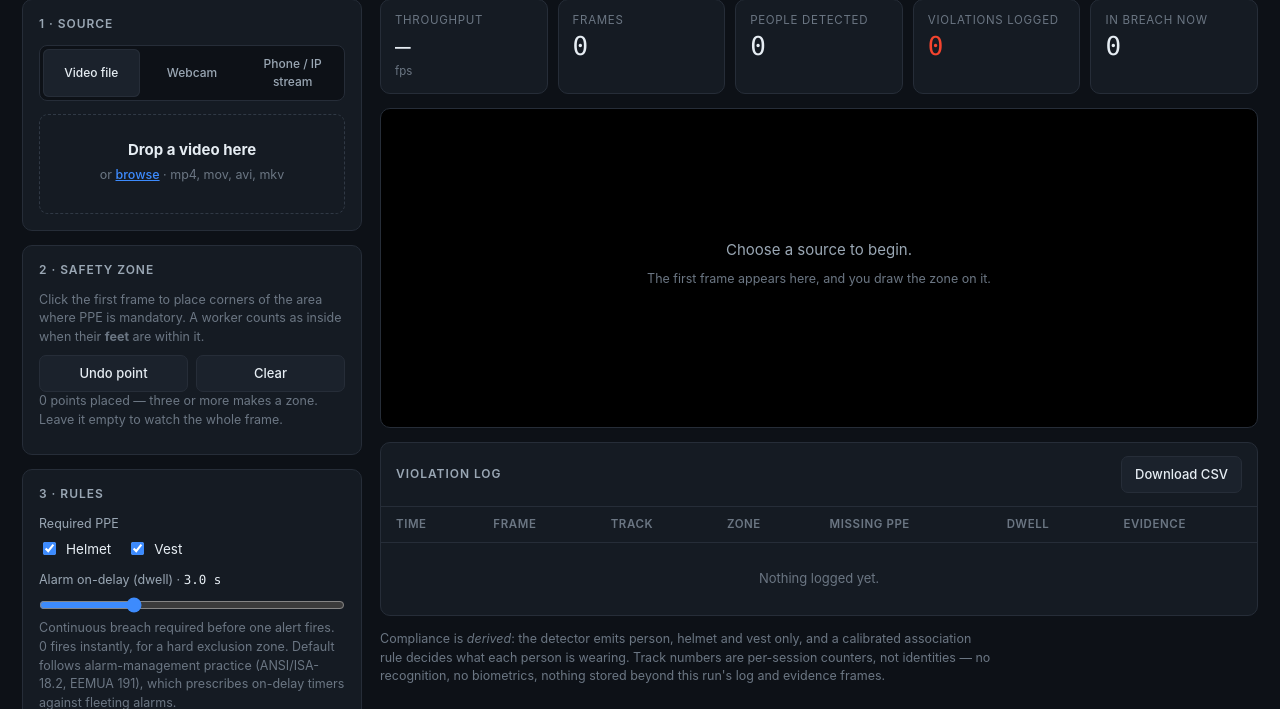
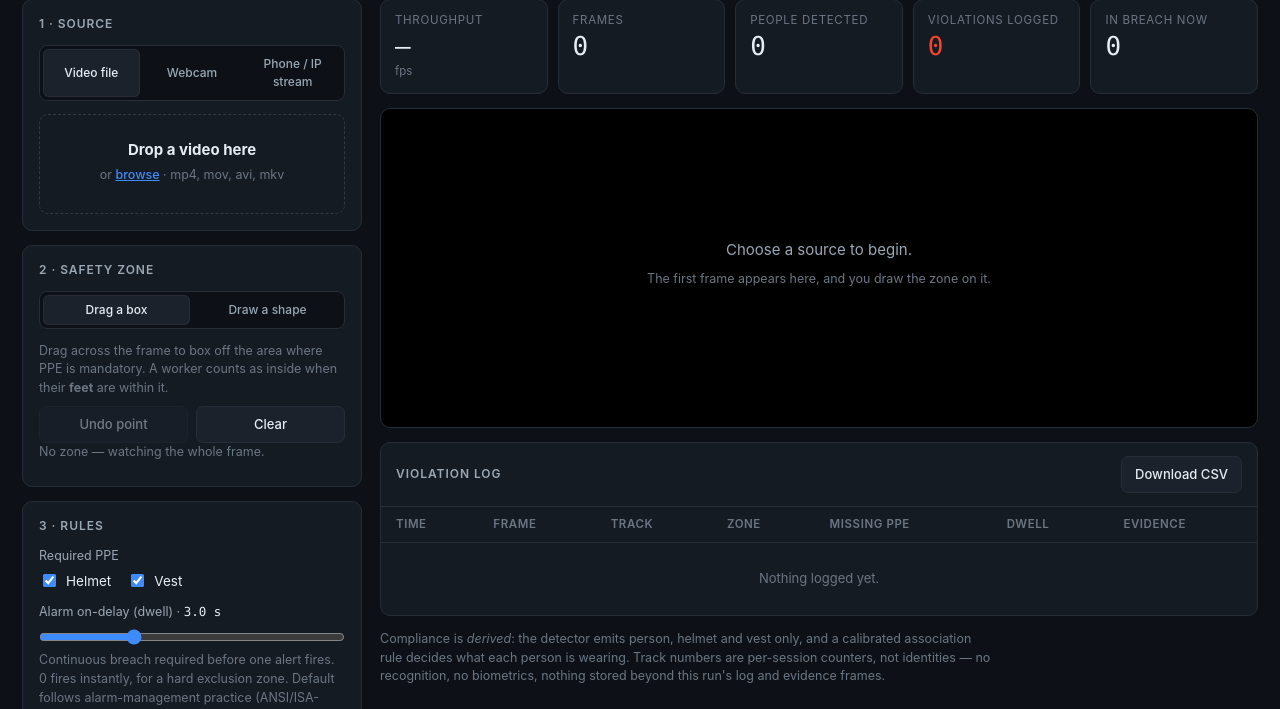
Before and after one commit to Onkar2003-lab/ppe-compliance-detection, a Flask app: page / in a window 1280 px wide. Shown: the part 94-803 px from the top of the page. Run offline with Flask 3, Linux system fonts and the light colour scheme; data that the repository does not hold is empty; parts of the project's set-up code (start-up, migrations or seed data) failed here and were passed over.

Commit message:
X06: drag a box for the zone, with the click-a-corner shape kept as an option
Placing a polygon corner by corner was the wrong default. Most zones are a
rectangle and a drag is the whole interaction, so dragging is now the default
and clicking each corner is a mode for the L-shaped bay around an obstruction.

Both produce the same normalised polygon, so the server, the saved zone file
and the membership test never learn which was used. A click with no real drag
is ignored rather than becoming an invisible sliver of a zone.

```diff
--- a/src/dashboard/static/app.js
+++ b/src/dashboard/static/app.js
@@ -5,7 +5,8 @@
 const $ = (id) => document.getElementById(id);
 
 const state = {
-  points: [],          // normalised [x, y]
+  points: [],          // normalised [x, y], whichever way they were placed
+  mode: 'rect',        // 'rect' = drag a box (default) · 'polygon' = click each corner
   sourceReady: false,
   running: false,
   seen: new Set(),     // violation rows already in the table
@@ -105,6 +106,7 @@
 
 const canvas = $('zone-canvas');
 const ctx = canvas.getContext('2d');
+const MIN_DRAG = 0.02;  // ignore an accidental click-drag of a couple of percent
 
 function resizeCanvas() {
   const image = $('frame');
@@ -114,32 +116,92 @@
 }
 window.addEventListener('resize', resizeCanvas);
 
+/* Two ways to mark the zone. Dragging a box is the default because most zones are a
+   rectangle and one drag is the whole interaction; clicking a shape is there for the
+   L-shaped bay around an obstruction. Both end up as a normalised polygon, so the server,
+   the saved zone file and the membership test never learn which was used. */
+document.querySelectorAll('[data-zone-mode]').forEach((button) => {
+  button.addEventListener('click', () => {
+    document.querySelectorAll('[data-zone-mode]').forEach((b) =>
+      b.classList.toggle('active', b === button));
+    state.mode = button.dataset.zoneMode;
+    state.points = [];
+    $('zone-undo').disabled = state.mode === 'rect';
+    $('zone-help').innerHTML = state.mode === 'rect'
+      ? 'Drag across the frame to box off the area where PPE is mandatory. A worker counts as inside when their <strong>feet</strong> are within it.'
+      : 'Click the frame to place each corner, right-click to undo. Three points or more makes a zone.';
+    $('zone-hint').textContent = state.mode === 'rect'
+      ? 'Drag across the frame to mark the safety zone'
+      : 'Click to place each corner · right-click to undo';
+    drawZone();
+  });
+});
+
+const clamp = (value) => Math.min(1, Math.max(0, value));
+
+function pointAt(event) {
+  const box = canvas.getBoundingClientRect();
+  return [clamp((event.clientX - box.left) / box.width), clamp((event.clientY - box.top) / box.height)];
+}
+
+/** The four corners of the box spanned by two dragged points. */
+function corners([x1, y1], [x2, y2]) {
+  const [left, right] = [Math.min(x1, x2), Math.max(x1, x2)];
+  const [top, bottom] = [Math.min(y1, y2), Math.max(y1, y2)];
+  return [[left, top], [right, top], [right, bottom], [left, bottom]];
+}
+
+let dragFrom = null;
+
+canvas.addEventListener('mousedown', (event) => {
+  if (state.running || state.mode !== 'rect' || event.button !== 0) return;
+  dragFrom = pointAt(event);
+  state.points = [];
+});
+
+canvas.addEventListener('mousemove', (event) => {
+  if (!dragFrom) return;
+  drawZone(corners(dragFrom, pointAt(event)));
+});
+
+['mouseup', 'mouseleave'].forEach((type) =>
+  canvas.addEventListener(type, (event) => {
+    if (!dragFrom) return;
+    const to = pointAt(event);
+    const box = corners(dragFrom, to);
+    dragFrom = null;
+    // A click with no real drag is not a zone — it would be an invisible sliver nobody meant.
+    const wide = Math.abs(to[0] - box[0][0]) > MIN_DRAG;
+    const tall = Math.abs(to[1] - box[0][1]) > MIN_DRAG;
+    state.points = wide && tall ? box : [];
+    drawZone();
+  }));
+
 canvas.addEventListener('click', (event) => {
-  if (state.running) return;
-  const box = canvas.getBoundingClientRect();
-  state.points.push([
-    clamp((event.clientX - box.left) / box.width),
-    clamp((event.clientY - box.top) / box.height),
-  ]);
+  if (state.running || state.mode !== 'polygon') return;
+  state.points.push(pointAt(event));
   drawZone();
 });
 canvas.addEventListener('contextmenu', (event) => {
   event.preventDefault();
-  state.points.pop();
+  if (state.mode === 'polygon') state.points.pop();
+  else state.points = [];
   drawZone();
 });
 $('zone-undo').addEventListener('click', () => { state.points.pop(); drawZone(); });
 $('zone-clear').addEventListener('click', () => { state.points = []; drawZone(); });
 
-const clamp = (value) => Math.min(1, Math.max(0, value));
+function drawZone(preview) {
+  const points = preview || state.points;
+  $('zone-status').textContent = points.length
+    ? (state.mode === 'rect' ? 'Zone set — drag again to replace it.'
+                             : `${points.length} corners placed — three or more makes a zone.`)
+    : 'No zone — watching the whole frame.';
+  $('zone-hint').classList.toggle('hidden', points.length > 0 || state.running);
+  ctx.clearRect(0, 0, canvas.width, canvas.height);
+  if (!points.length) return;
 
-function drawZone() {
-  $('zone-count').textContent = state.points.length;
-  $('zone-hint').classList.toggle('hidden', state.points.length > 0 || state.running);
-  ctx.clearRect(0, 0, canvas.width, canvas.height);
-  if (!state.points.length) return;
-
-  const pixels = state.points.map(([x, y]) => [x * canvas.width, y * canvas.height]);
+  const pixels = points.map(([x, y]) => [x * canvas.width, y * canvas.height]);
   ctx.beginPath();
   pixels.forEach(([x, y], i) => (i ? ctx.lineTo(x, y) : ctx.moveTo(x, y)));
   if (pixels.length > 2) {
@@ -307,6 +369,9 @@
   $('source-label').textContent = message;
 }
 
+// Undo belongs to the click-a-corner mode; a dragged box is replaced by dragging again.
+$('zone-undo').disabled = true;
+
 function escapeHtml(value) {
   return String(value).replace(/[&<>"']/g, (c) =>
     ({ '&': '&amp;', '<': '&lt;', '>': '&gt;', '"': '&quot;', "'": '&#39;' }[c]));
--- a/src/dashboard/templates/index.html
+++ b/src/dashboard/templates/index.html
@@ -67,16 +67,19 @@
 
     <section class="card" aria-labelledby="h-zone">
       <h2 id="h-zone">2 · Safety zone</h2>
-      <p class="meta">
-        Click the first frame to place corners of the area where PPE is mandatory. A worker
-        counts as inside when their <strong>feet</strong> are within it.
+      <div class="tabs" role="tablist">
+        <button class="tab active" data-zone-mode="rect" role="tab">Drag a box</button>
+        <button class="tab" data-zone-mode="polygon" role="tab">Draw a shape</button>
+      </div>
+      <p class="meta" id="zone-help">
+        Drag across the frame to box off the area where PPE is mandatory. A worker counts as
+        inside when their <strong>feet</strong> are within it.
       </p>
       <div class="row">
         <button type="button" class="secondary" id="zone-undo">Undo point</button>
         <button type="button" class="secondary" id="zone-clear">Clear</button>
       </div>
-      <p class="meta"><span id="zone-count">0</span> points placed — three or more makes a zone.
-        Leave it empty to watch the whole frame.</p>
+      <p class="meta"><span id="zone-status">No zone — watching the whole frame.</span></p>
     </section>
 
     <section class="card" aria-labelledby="h-settings">
@@ -146,9 +149,7 @@
       <div id="canvas-wrap" class="canvas-wrap hidden">
         <img id="frame" alt="First frame of the selected source">
         <canvas id="zone-canvas"></canvas>
-        <div id="zone-hint" class="zone-hint">
-          Click the frame to place the corners of the safety zone · right-click to undo
-        </div>
+        <div id="zone-hint" class="zone-hint">Drag across the frame to mark the safety zone</div>
       </div>
       <img id="live" class="live hidden" alt="Live monitor output">
       <p id="banner" class="banner hidden"></p>
```
